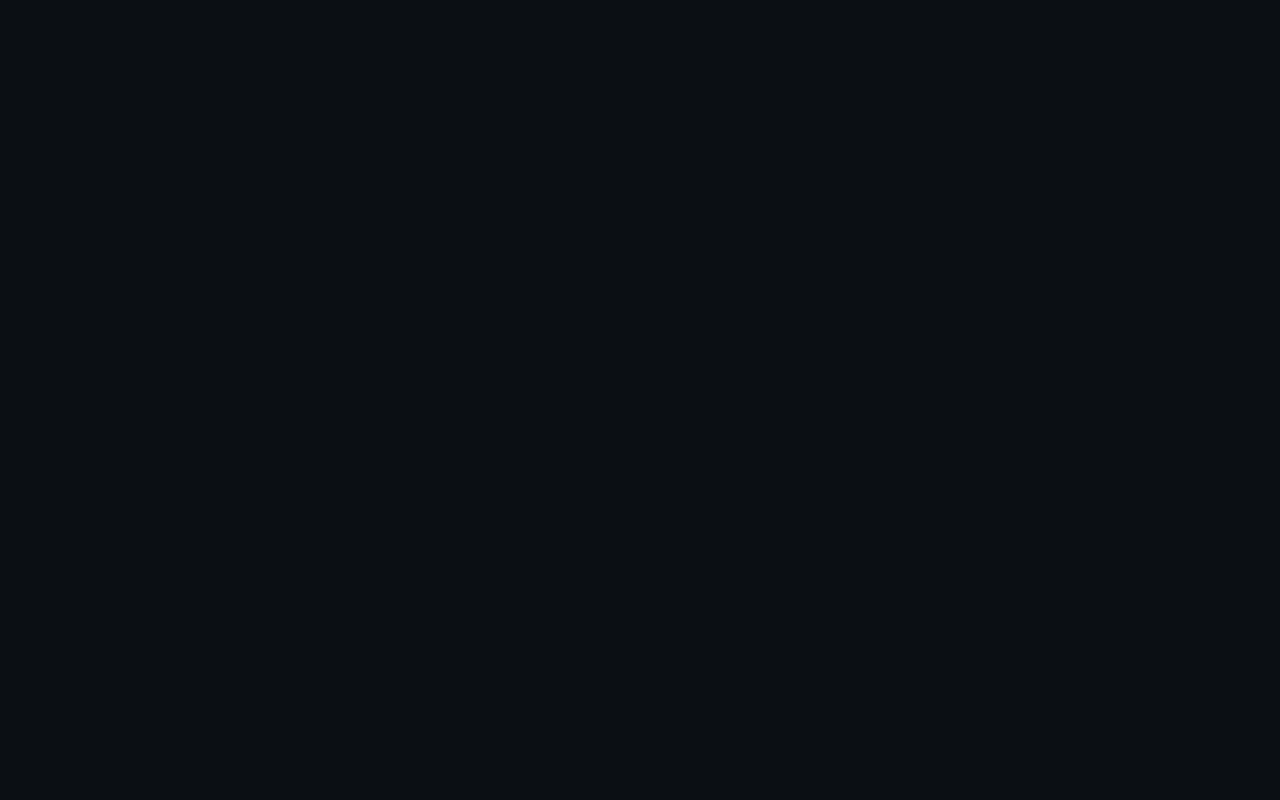
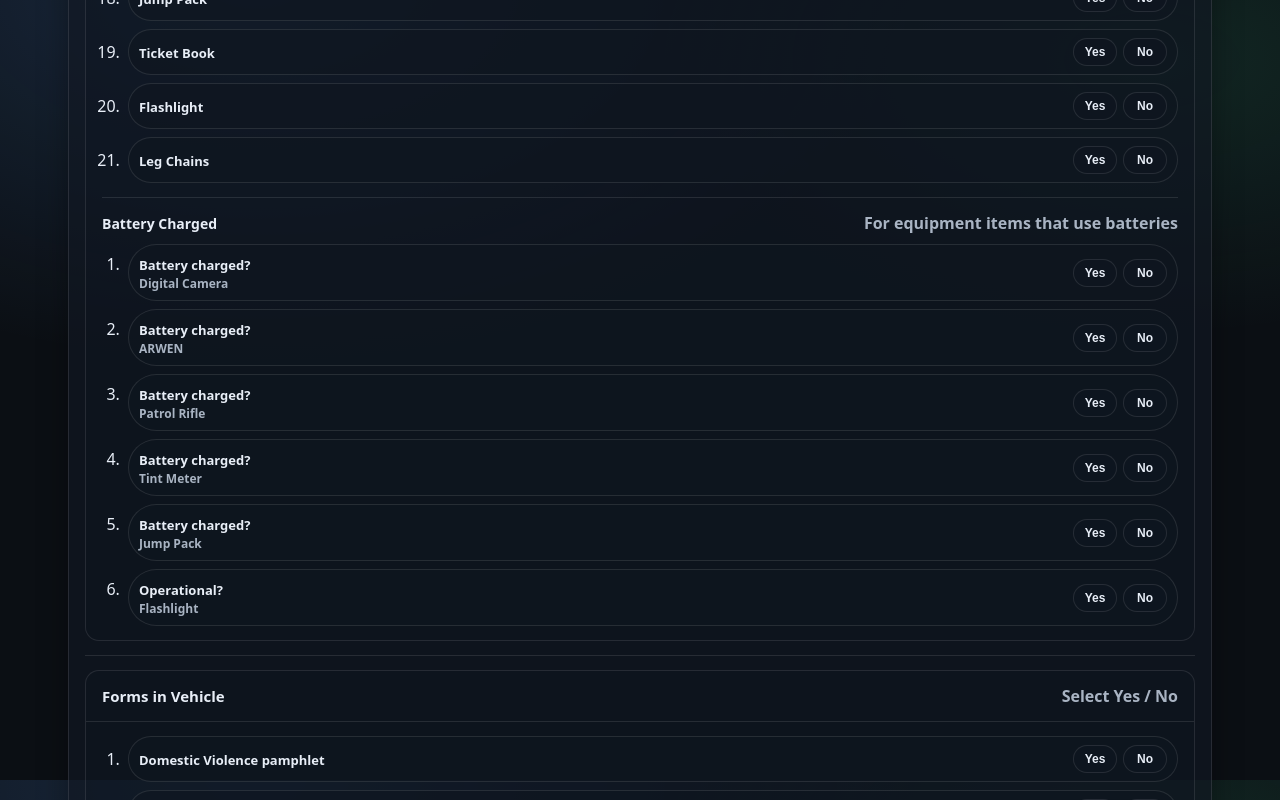
Before and after one commit to atcalebbarnhart66-bit/apdfleet2026, a React (Vite) app: page / in a window 1280 px wide. Shown: the part 1620-2420 px from the top of the page. Before the commit the page ends 1479 px from the top, so only its background shows below. Built offline with nearby package versions, Linux system fonts and the light colour scheme; no server answers.

Commit message:
Number equipment and forms lists

```diff
--- a/src/pages/SubmitInspection.jsx
+++ b/src/pages/SubmitInspection.jsx
@@ -234,25 +234,40 @@ export default function SubmitInspection() {
             <div className="small" style={{ color: 'var(--muted)', fontWeight: 800 }}>Yes / No bubbles (add notes in remarks)</div>
           </div>
           <div className="bd">
-            <div className="pills">
+            <ol className="numbered-list">
               {EQUIPMENT_ITEMS.map(item => (
-                <React.Fragment key={item.key}>
+                <li key={item.key}>
                   <YesNoPill
                     label={item.label}
                     value={equipment[item.key]}
                     onChange={(v) => setEquipField(item.key, v)}
                   />
-                  {item.extra ? (
+                </li>
+              ))}
+            </ol>
+            {EQUIPMENT_ITEMS.some(item => item.extra) ? (
+              <>
+                <hr className="sep" />
+                <div className="subhead">
+                  <h3>Battery Charged</h3>
+                  <div className="small" style={{ color: 'var(--muted)', fontWeight: 800 }}>
+                    For equipment items that use batteries
+                  </div>
+                </div>
+                <ol className="numbered-list">
+                  {EQUIPMENT_ITEMS.filter(item => item.extra).map(item => (
+                    <li key={item.extra.key}>
                       <YesNoPill
                         label={item.extra.label}
                         hint={item.label}
                         value={equipment[item.extra.key]}
                         onChange={(v) => setEquipField(item.extra.key, v)}
                       />
+                    </li>
+                  ))}
+                </ol>
+              </>
             ) : null}
-                </React.Fragment>
-              ))}
-            </div>
           </div>
         </div>
 
@@ -264,16 +279,17 @@ export default function SubmitInspection() {
             <div className="small" style={{ color: 'var(--muted)', fontWeight: 800 }}>Select Yes / No</div>
           </div>
           <div className="bd">
-            <div className="pills">
+            <ol className="numbered-list">
               {FORM_ITEMS.map(f => (
+                <li key={f.key}>
                   <YesNoPill
-                  key={f.key}
                     label={f.label}
                     value={forms[f.key]}
                     onChange={(v) => setFormField(f.key, v)}
                   />
+                </li>
               ))}
-            </div>
+            </ol>
           </div>
         </div>
 
--- a/src/styles.css
+++ b/src/styles.css
@@ -171,6 +171,31 @@ hr.sep{
   gap: 8px;
 }
 
+.numbered-list{
+  margin: 0;
+  padding-left: 22px;
+  display: grid;
+  gap: 8px;
+}
+.numbered-list li{
+  padding-left: 4px;
+}
+.numbered-list .pill{
+  width: 100%;
+}
+
+.subhead{
+  display:flex;
+  align-items:center;
+  justify-content: space-between;
+  gap: 10px;
+  margin-bottom: 10px;
+}
+.subhead h3{
+  margin: 0;
+  font-size: 14px;
+}
+
 .pill{
   border: 1px solid var(--border);
   border-radius: 999px;
```
Lines whose indentation alone changed are shown as unchanged.
